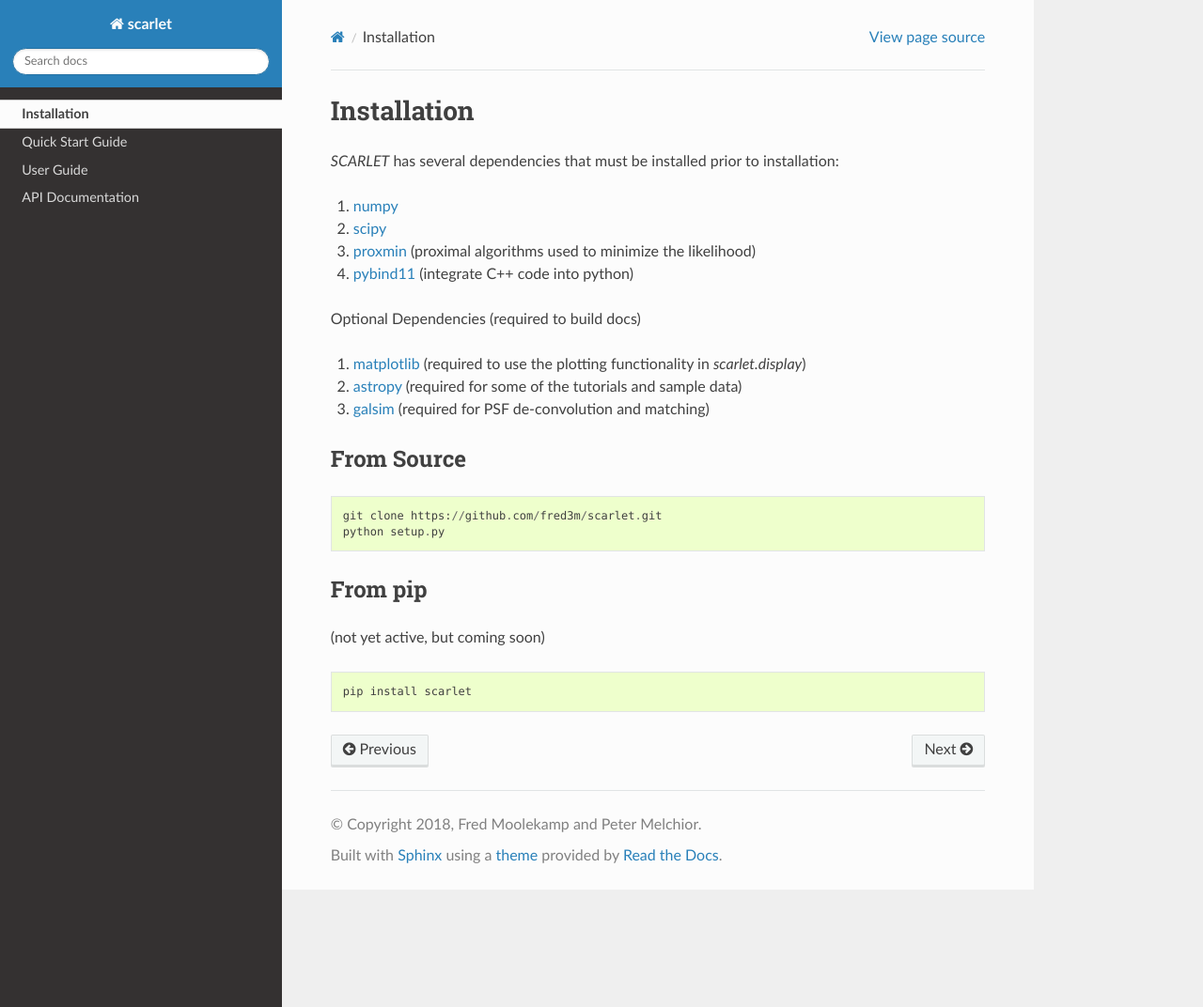
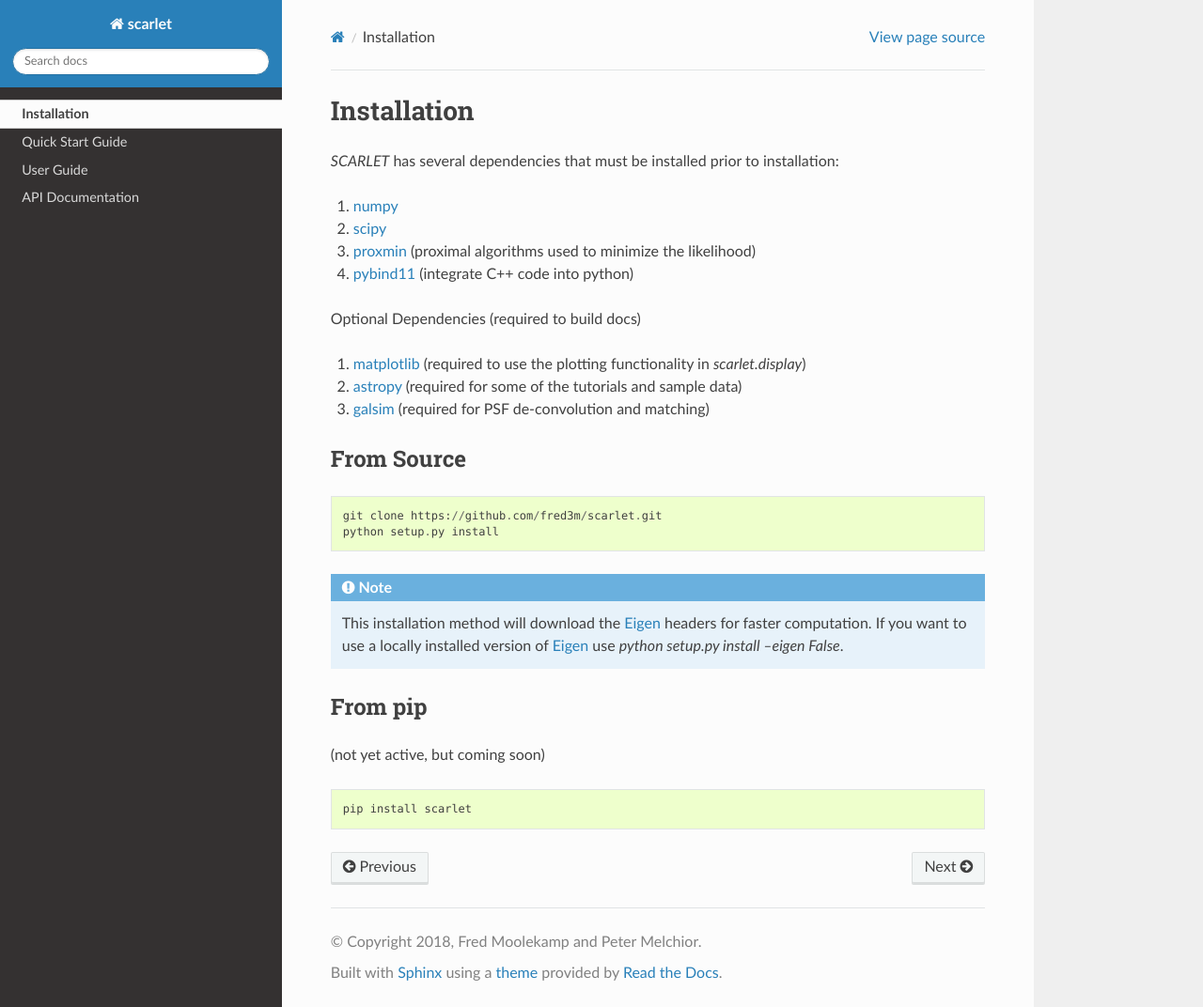
Before and after one commit to pmelchior/scarlet, a Sphinx documentation site: the page built from docs/install.rst, in a window 1280 px wide and 1072 px high. Shown: the whole window at 94% size. Built offline with Sphinx 7.4.7 and the Read the Docs theme 2.0.0, drawn with Linux system fonts in a browser that asks for light colours.

Commit message:
Update docs to turn off eigen install

```diff
--- a/docs/install.rst
+++ b/docs/install.rst
@@ -22,7 +22,13 @@ From Source
 ::
 
     git clone https://github.com/fred3m/scarlet.git
-    python setup.py
+    python setup.py install
+
+.. note::
+
+    This installation method will download the Eigen_ headers for faster computation.
+    If you want to use a locally installed version of Eigen_ use
+    `python setup.py install --eigen False`.
 
 From pip
 --------
@@ -39,3 +45,4 @@ From pip
 .. _matplotlib: https://matplotlib.org
 .. _astropy: http://www.astropy.org
 .. _galsim: https://github.com/GalSim-developers/GalSim
+.. _Eigen: http://eigen.tuxfamily.org/index.php?title=Main_Page
```
